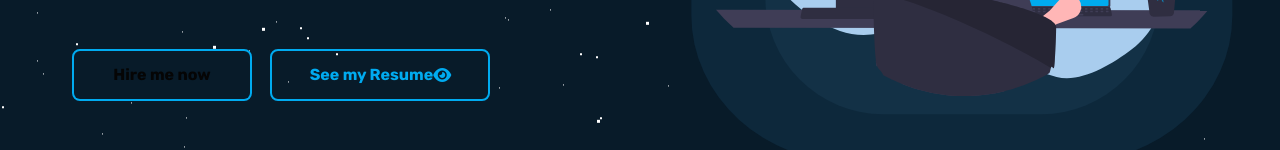
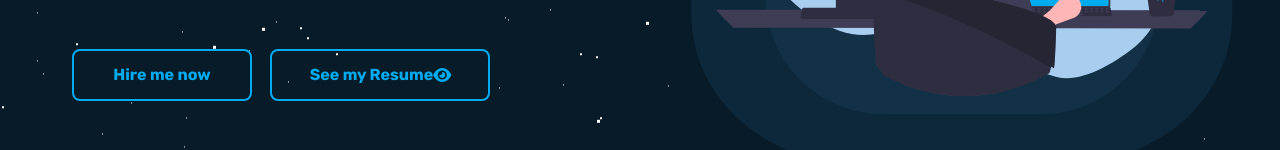
Before and after one commit to Sohan38/MyPortfolio, a plain HTML site: page index.html in a window 1280 px wide. In both pictures the pointer is over the link "Hire me now". Shown: the part 498-648 px from the top of the page. Drawn offline with nearby package versions, Linux system fonts and the light colour scheme; some packages are replaced by stand-ins of ours; a script that the page names is missing.

Commit message:
Update styles.css

```diff
--- a/Styles/styles.css
+++ b/Styles/styles.css
@@ -188,7 +188,11 @@
 }
 
 .hero-btn .btn:hover {
-	color: #050505;
+    color: #050505;
+}
+
+.hero-btn .btn:nth-child(1):hover {
+    color: #00abf0;
 }
 
 .hero-btn .btn::before {
@@ -205,6 +209,7 @@
 
 .hero-btn .btn:hover::before {
 	width: 100%;
+
 }
 
 .social-links{
```
